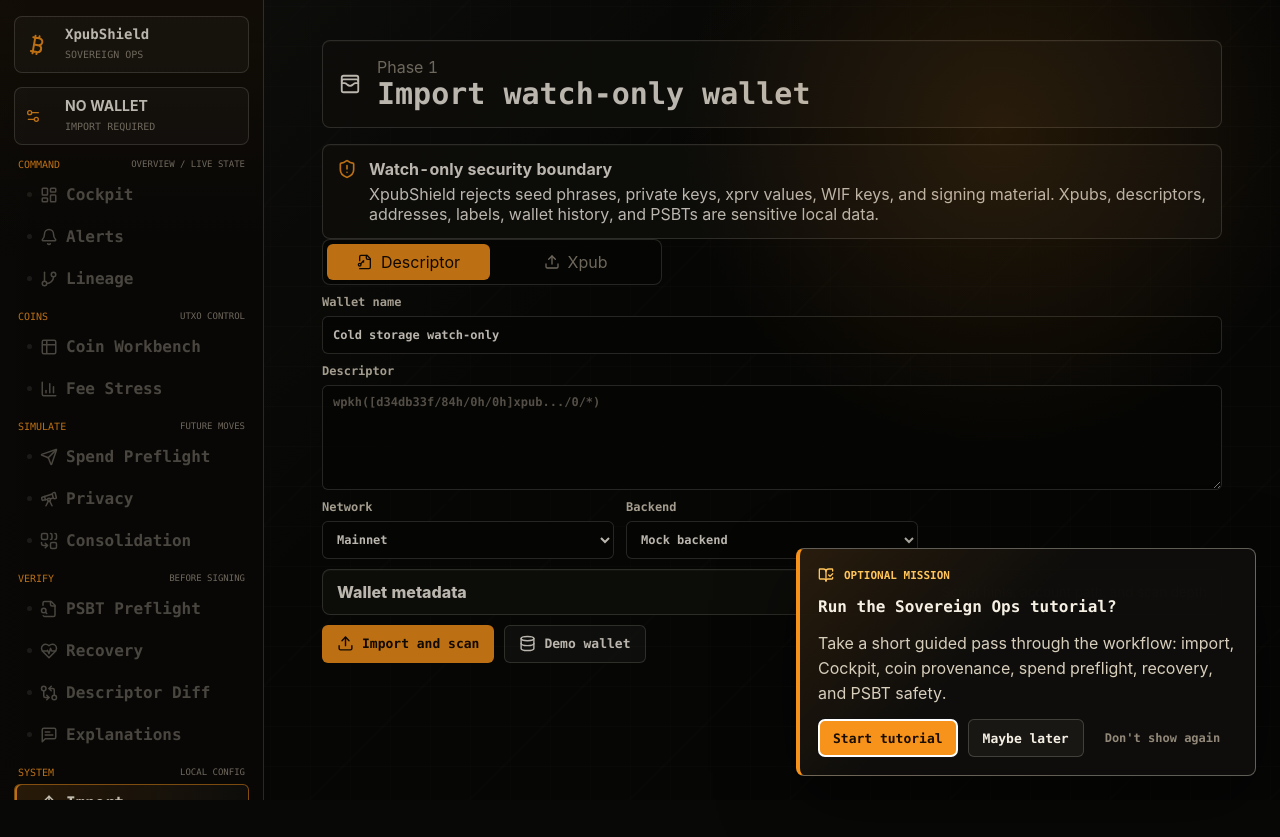
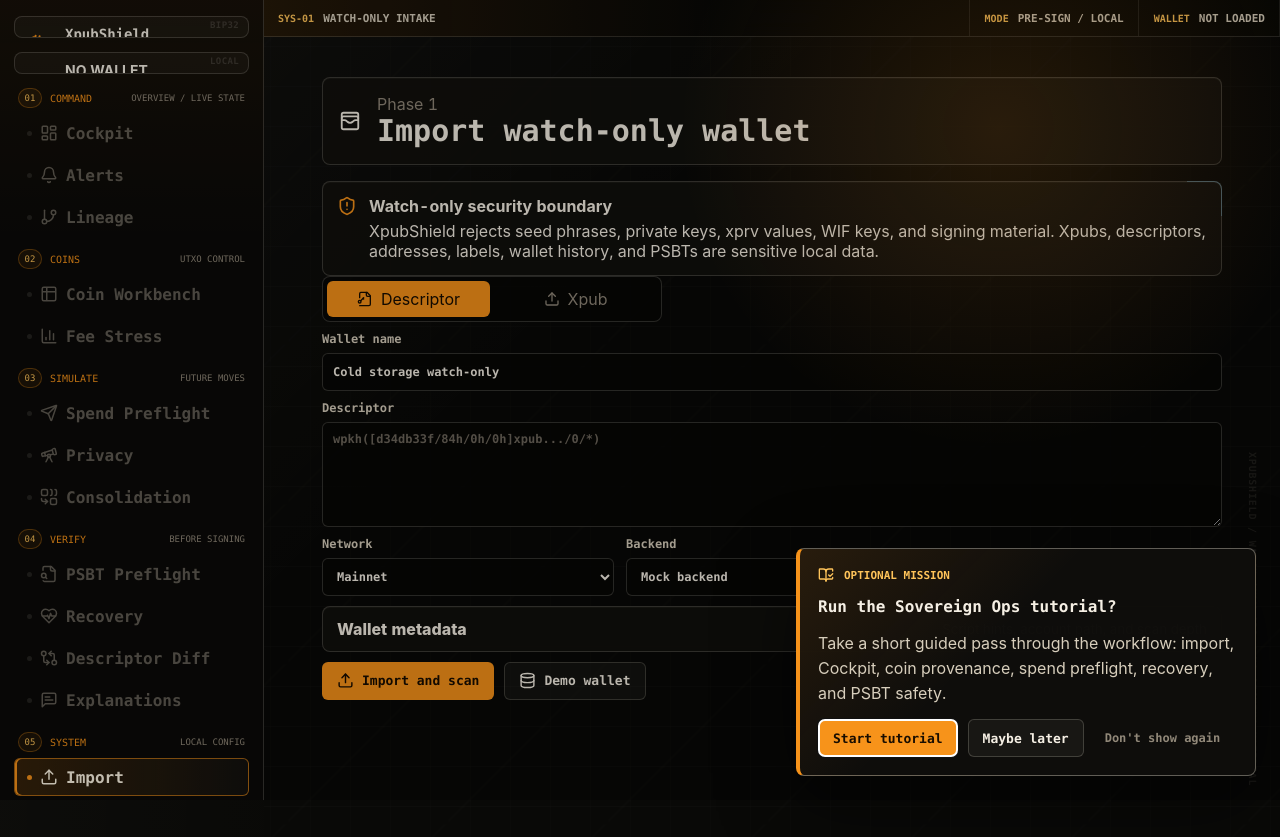
Before and after one commit to dboyza/XpubShield, a React (Vite) app: page / in a window 1280 px wide. Before the commit the page ends 800 px from the top, so only its background shows below. Built offline with nearby package versions, Linux system fonts and the light colour scheme.

Commit message:
Sharpen app visual identity

```diff
--- a/src/App.tsx
+++ b/src/App.tsx
@@ -77,6 +77,24 @@
   promptSnoozed: boolean;
   completedAt?: string;
   lastStepId?: string;
+};
+
+const PAGE_META: Record<Page, { code: string; label: string }> = {
+  import: { code: "SYS-01", label: "Watch-only intake" },
+  dashboard: { code: "CMD-00", label: "Action command" },
+  alerts: { code: "CMD-01", label: "Signal watch" },
+  graph: { code: "CMD-02", label: "Lineage map" },
+  utxos: { code: "COIN-10", label: "Coin workbench" },
+  fees: { code: "COIN-11", label: "Fee exposure" },
+  spend_preflight: { code: "SIM-20", label: "Spend preflight" },
+  privacy: { code: "SIM-21", label: "Privacy model" },
+  consolidation: { code: "SIM-22", label: "Consolidation plan" },
+  psbt: { code: "VRF-30", label: "PSBT preflight" },
+  recovery: { code: "VRF-31", label: "Recovery drill" },
+  descriptor_diff: { code: "VRF-32", label: "Descriptor diff" },
+  explanations: { code: "VRF-33", label: "Transaction notes" },
+  docs: { code: "SYS-02", label: "Operator handbook" },
+  settings: { code: "SYS-03", label: "Local config" }
 };
 
 const TUTORIAL_STORAGE_KEY = "xpubshield.tutorial.v1";
@@ -317,6 +335,8 @@
     navigateToAction(pageId);
   }
 
+  const pageMeta = PAGE_META[page];
+
   return (
     <div className="app-frame">
       <div className={`boot-sweep ${booting ? "boot-sweep-active" : ""}`} aria-hidden="true">
@@ -367,6 +387,20 @@
         </nav>
       </aside>
       <div className="content-shell">
+        <div className="ops-ribbon" aria-label="XpubShield operations state">
+          <div>
+            <span>{pageMeta.code}</span>
+            <strong>{pageMeta.label}</strong>
+          </div>
+          <div>
+            <span>Mode</span>
+            <strong>pre-sign / local</strong>
+          </div>
+          <div>
+            <span>Wallet</span>
+            <strong>{report ? report.wallet.network : "not loaded"}</strong>
+          </div>
+        </div>
         {page === "import" ? (
           <OnboardingImport onImported={(next) => {
             setReport(next);
--- a/src/styles.css
+++ b/src/styles.css
@@ -22,6 +22,8 @@
   --accent: #f7931a;
   --accent-2: #ffc45a;
   --accent-soft: rgba(247, 147, 26, 0.14);
+  --signal: #8fd8ff;
+  --signal-soft: rgba(143, 216, 255, 0.12);
   --good: #76a985;
   --good-bg: #1d3023;
   --warn: #f7b84b;
@@ -50,11 +52,12 @@
   min-height: 100vh;
   color: var(--text);
   background:
+    linear-gradient(115deg, transparent 0 46%, rgba(143, 216, 255, 0.025) 47%, transparent 48% 100%),
     radial-gradient(circle at 72% 8%, rgba(247, 147, 26, 0.14), transparent 28rem),
     linear-gradient(rgba(255, 248, 232, 0.025) 1px, transparent 1px),
     linear-gradient(90deg, rgba(255, 248, 232, 0.018) 1px, transparent 1px),
     var(--bg);
-  background-size: auto, 48px 48px, 48px 48px, auto;
+  background-size: 220px 220px, auto, 48px 48px, 48px 48px, auto;
   font-variant-numeric: tabular-nums;
 }
 
@@ -131,6 +134,7 @@
 
 .brand-lockup,
 .terminal-status {
+  position: relative;
   display: grid;
   grid-template-columns: 30px minmax(0, 1fr);
   align-items: center;
@@ -139,6 +143,27 @@
   border-radius: var(--radius);
   padding: 10px;
   background: rgba(255, 248, 232, 0.035);
+  overflow: hidden;
+}
+
+.brand-lockup::after,
+.terminal-status::after {
+  position: absolute;
+  right: 9px;
+  bottom: 7px;
+  color: rgba(255, 248, 232, 0.15);
+  font-family: var(--font-mono);
+  font-size: 9px;
+  font-weight: 800;
+  letter-spacing: 0.04em;
+}
+
+.brand-lockup::after {
+  content: "BIP32";
+}
+
+.terminal-status::after {
+  content: "LOCAL";
 }
 
 .brand-lockup svg,
@@ -190,6 +215,7 @@
 .module-nav {
   display: grid;
   gap: 13px;
+  counter-reset: module;
 }
 
 .nav-module {
@@ -206,6 +232,24 @@
   color: var(--accent);
   font-size: 10px;
   text-transform: uppercase;
+}
+
+.nav-module-heading::before {
+  counter-increment: module;
+  content: "0" counter(module);
+  display: inline-grid;
+  place-items: center;
+  min-width: 22px;
+  height: 18px;
+  border: 1px solid rgba(247, 147, 26, 0.34);
+  border-radius: 999px;
+  color: var(--accent-2);
+  background: rgba(247, 147, 26, 0.08);
+  font-size: 9px;
+}
+
+.nav-module-heading span {
+  margin-right: auto;
 }
 
 .nav-module-heading small {
@@ -285,6 +329,21 @@
     rgba(10, 10, 8, 0.96);
 }
 
+.content-shell::after {
+  content: "XPUBSHIELD / WATCH-ONLY OPS / NO SIGNING MATERIAL";
+  position: fixed;
+  right: 22px;
+  bottom: 14px;
+  z-index: 0;
+  color: rgba(255, 248, 232, 0.09);
+  font-family: var(--font-mono);
+  font-size: 10px;
+  font-weight: 800;
+  letter-spacing: 0.08em;
+  pointer-events: none;
+  writing-mode: vertical-rl;
+}
+
 .content-shell::before {
   content: "";
   position: absolute;
@@ -305,8 +364,50 @@
   z-index: 1;
 }
 
+.content-shell > .ops-ribbon {
+  z-index: 8;
+}
+
 .content-shell > main {
   animation: pageIn 180ms ease-out both;
+}
+
+.ops-ribbon {
+  position: sticky;
+  top: 0;
+  z-index: 8;
+  display: grid;
+  grid-template-columns: minmax(220px, 1fr) auto auto;
+  gap: 1px;
+  border-bottom: 1px solid rgba(255, 248, 232, 0.15);
+  background:
+    linear-gradient(90deg, rgba(247, 147, 26, 0.12), transparent 46%),
+    rgba(8, 8, 6, 0.88);
+  backdrop-filter: blur(14px);
+}
+
+.ops-ribbon div {
+  display: flex;
+  align-items: center;
+  gap: 9px;
+  min-height: 36px;
+  border-right: 1px solid rgba(255, 248, 232, 0.1);
+  padding: 0 14px;
+  font-family: var(--font-mono);
+  white-space: nowrap;
+}
+
+.ops-ribbon span {
+  color: var(--accent-2);
+  font-size: 10px;
+  font-weight: 800;
+  text-transform: uppercase;
+}
+
+.ops-ribbon strong {
+  color: var(--text-soft);
+  font-size: 11px;
+  text-transform: uppercase;
 }
 
 .boot-sweep {
@@ -362,10 +463,30 @@
 .metric,
 .action-panel,
 .advanced-section {
+  position: relative;
   border: 1px solid var(--line);
   border-radius: var(--radius);
   background: var(--surface);
   box-shadow: inset 0 1px 0 rgba(255, 248, 232, 0.04);
+}
+
+.page-header::before,
+.panel::before,
+.metric::before,
+.toolbar::before,
+.table-panel::before,
+.privacy-warning::before,
+.advanced-section::before {
+  content: "";
+  position: absolute;
+  top: -1px;
+  right: -1px;
+  width: 34px;
+  height: 34px;
+  border-top: 1px solid rgba(143, 216, 255, 0.32);
+  border-right: 1px solid rgba(143, 216, 255, 0.32);
+  border-top-right-radius: var(--radius);
+  pointer-events: none;
 }
 
 .page-header,
@@ -380,8 +501,22 @@
 .page-header {
   min-height: 78px;
   background:
+    radial-gradient(circle at top right, var(--signal-soft), transparent 11rem),
     linear-gradient(90deg, rgba(247, 147, 26, 0.095), transparent 38%),
     var(--surface);
+  overflow: hidden;
+}
+
+.page-header::after {
+  content: "";
+  position: absolute;
+  inset: auto 16px 13px auto;
+  width: 118px;
+  height: 6px;
+  opacity: 0.4;
+  background:
+    linear-gradient(90deg, var(--accent) 0 22px, transparent 22px 30px, var(--signal) 30px 48px, transparent 48px 58px, rgba(255, 248, 232, 0.42) 58px 100%);
+  pointer-events: none;
 }
 
 .section-heading {
@@ -1938,6 +2073,15 @@
     grid-auto-columns: minmax(170px, max-content);
     align-items: start;
     min-width: max-content;
+  }
+
+  .ops-ribbon {
+    position: static;
+    grid-template-columns: 1fr 1fr 1fr;
+  }
+
+  .ops-ribbon div {
+    min-width: 0;
   }
 
   .metric-grid,
@@ -2000,6 +2144,15 @@
     flex-direction: column;
   }
 
+  .ops-ribbon {
+    grid-template-columns: 1fr;
+  }
+
+  .ops-ribbon div {
+    border-right: 0;
+    border-bottom: 1px solid rgba(255, 248, 232, 0.1);
+  }
+
   .docs-quickstart,
   .docs-index-list {
     grid-template-columns: 1fr;
```
